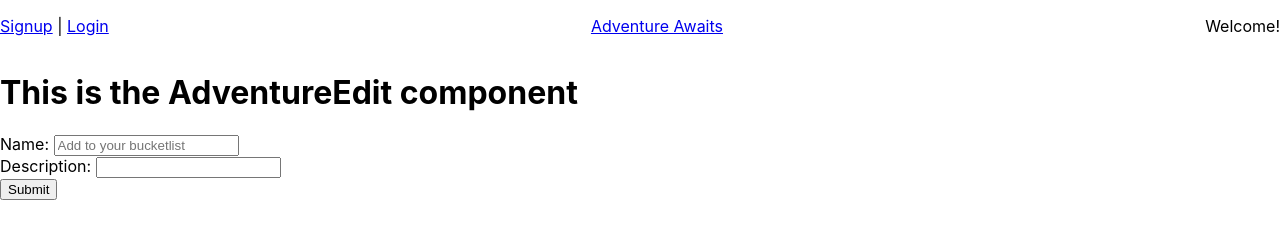
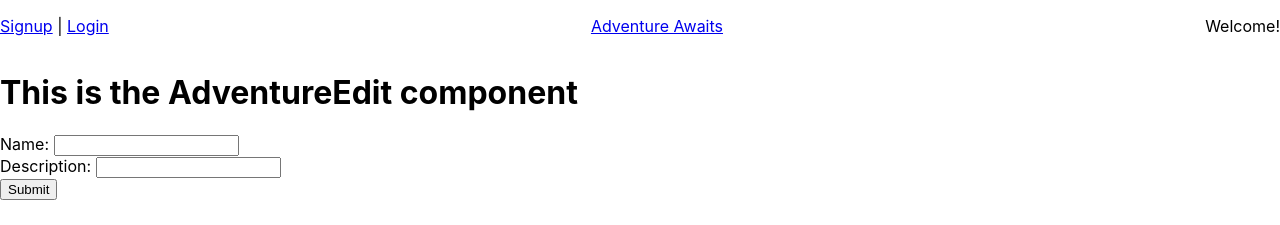
Before and after one commit to Brandon205/adventure-awaits, a React (Create React App) app in the folder client/: page /profile/1/edit/1 in a window 1280 px wide. Shown: the top 225 px of the page. Built offline with nearby package versions, Linux system fonts and the light colour scheme; no server answers.

Commit message:
Routes working JSX looking good

```diff
--- a/client/src/AdventureEdit.jsx
+++ b/client/src/AdventureEdit.jsx
@@ -54,7 +54,7 @@ class AdventureEdit extends React.Component {
         description: '',
         photo: '',
         name: '',
-        redirect: <Redirect to={`/profile/${this.props.match.params.id}/adventure`} />
+        redirect: <Redirect to={`/profile/${this.props.match.params.cName}/adventure`} />
         })
     })
 }
@@ -64,7 +64,7 @@ class AdventureEdit extends React.Component {
 
       <h1>This is the AdventureEdit component</h1>
       <form onSubmit={this.handleSubmit}>
-      Name: <input type="text" onChange={this.handleChange} name="name" value={this.state.name} placeholder="Add to your bucketlist"/><br />
+      Name: <input type="text" onChange={this.handleChange} name="name" value={this.state.name} placeholder={this.state.name}/><br />
       Description: <input type="text" onChange={this.handleChange} name="description" value={this.state.description}/><br />
       <input type="hidden" onChange={this.handleChange} name="photo" value={this.state.photo}/>
       <input type="submit" value="Submit"/>
--- a/client/src/NewListitem.jsx
+++ b/client/src/NewListitem.jsx
@@ -18,6 +18,7 @@ componentDidMount = () => {
 }
 axios.get('/api/categories', config)
     .then(response => {
+
         this.setState({
         categories: response.data
         })
```
